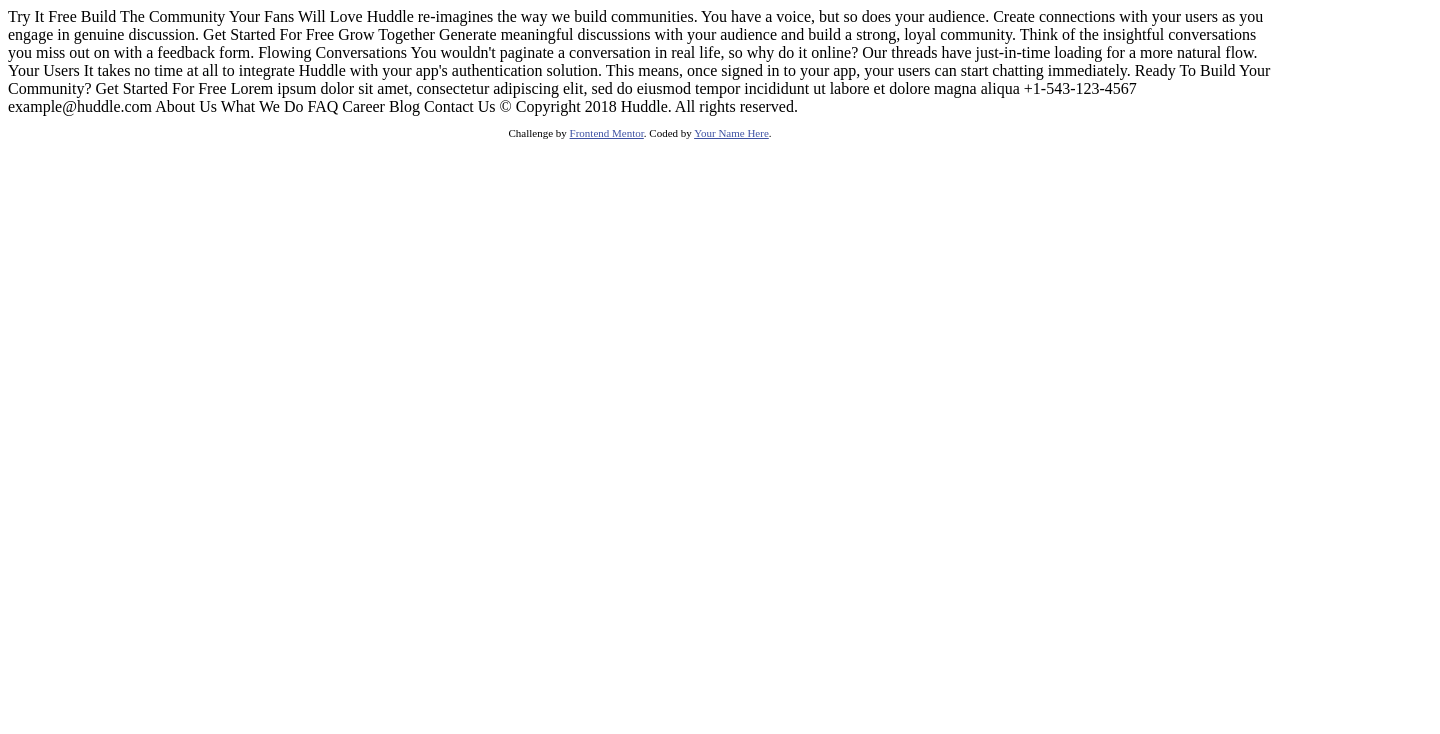
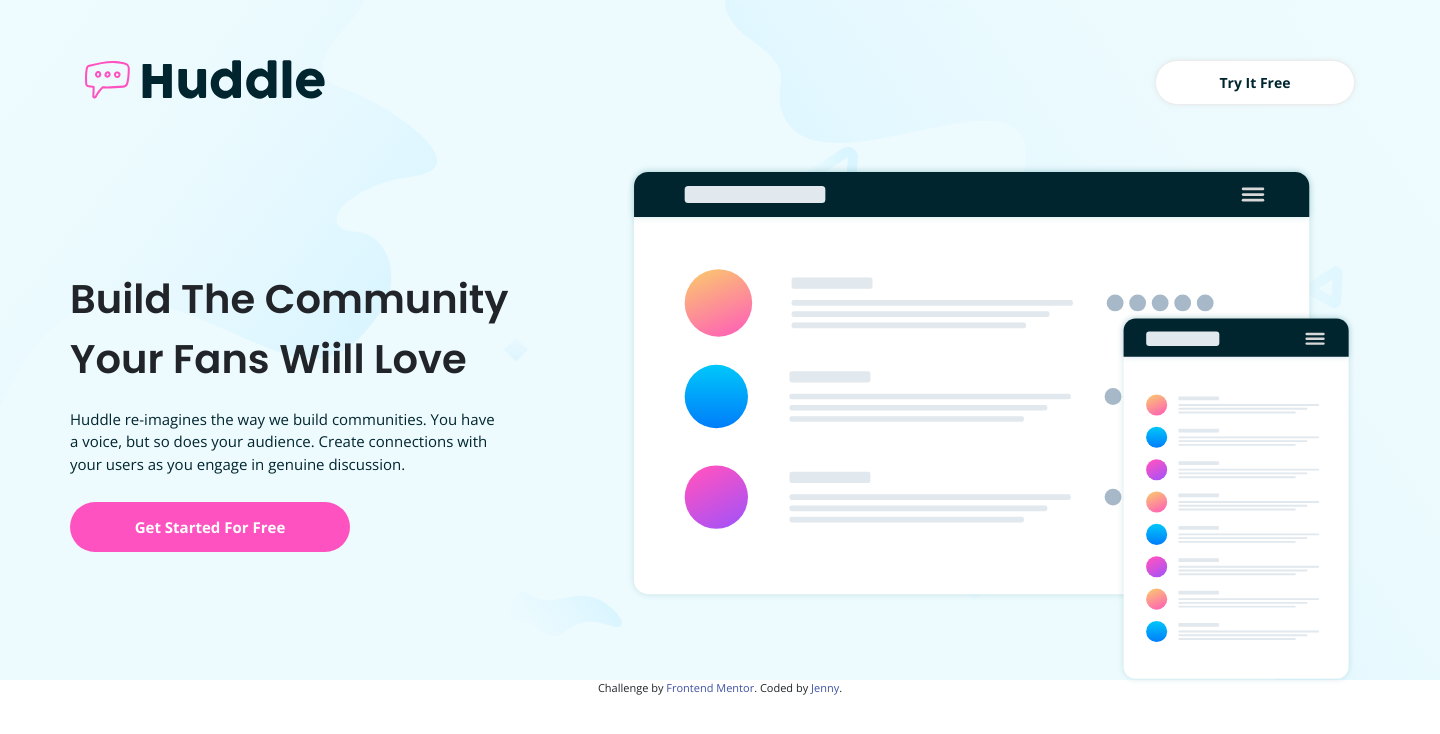
Before and after one commit to may881991/huddle, a plain HTML site: page index.html in a window 1280 px wide. Shown: the whole page, 1440 px wide, since content can reach past the window. Drawn offline with nearby package versions, Linux system fonts and the light colour scheme.

Commit message:
coded for slider and menu bar

```diff
--- a/index.html
+++ b/index.html
@@ -2,69 +2,57 @@
 <html lang="en">
 <head>
   <meta charset="UTF-8">
-  <meta name="viewport" content="width=device-width, initial-scale=1.0"> <!-- displays site properly based on user's device -->
+  <meta name="viewport" content="width=device-width, initial-scale=1, shrink-to-fit=no"><!-- displays site properly based on user's device -->
 
   <link rel="icon" type="image/png" sizes="32x32" href="./images/favicon-32x32.png">
 
   <title>Frontend Mentor | Huddle landing page with alternating feature blocks</title>
-
+  <!--font style-->
+  <link href="https://fonts.googleapis.com/css?family=Open+Sans:300,400,600,700,700i,800&display=swap" rel="stylesheet">
+  <link href="https://fonts.googleapis.com/css?family=Poppins:400,500,600,700,800&display=swap" rel="stylesheet">
   <!-- Feel free to remove these styles or customise in your own stylesheet 👍 -->
+  <link rel="stylesheet" href="https://stackpath.bootstrapcdn.com/bootstrap/4.3.1/css/bootstrap.min.css" integrity="sha384-ggOyR0iXCbMQv3Xipma34MD+dH/1fQ784/j6cY/iJTQUOhcWr7x9JvoRxT2MZw1T" crossorigin="anonymous">
+  <link rel="stylesheet" href="style.css" >
   <style>
     .attribution { font-size: 11px; text-align: center; }
     .attribution a { color: hsl(228, 45%, 44%); }
   </style>
 </head>
 <body>
-
-  Try It Free
-
-  Build The Community Your Fans Will Love
-
-  Huddle re-imagines the way we build communities. You have a voice, but so does your audience.
-  Create connections with your users as you engage in genuine discussion.
-
-  Get Started For Free
-
-  Grow Together
-
-  Generate meaningful discussions with your audience and build a strong, loyal community.
-  Think of the insightful conversations you miss out on with a feedback form.
-
-  Flowing Conversations
-
-  You wouldn't paginate a conversation in real life, so why do it online? Our threads
-  have just-in-time loading for a more natural flow.
-
-  Your Users
-
-  It takes no time at all to integrate Huddle with your app's authentication solution.
-  This means, once signed in to your app, your users can start chatting immediately.
-
-  Ready To Build Your Community?
-
-  Get Started For Free
-
-  Lorem ipsum dolor sit amet, consectetur adipiscing elit, sed do eiusmod tempor
-  incididunt ut labore et dolore magna aliqua
-
-  +1-543-123-4567
-  example@huddle.com
-
-  About Us
-  What We Do
-  FAQ
-
-  Career
-  Blog
-  Contact Us
-
-  &copy; Copyright 2018 Huddle. All rights reserved.
-
+  <div class="container-fluid"  id="top_main">
+      <div class="container">
+          <!--header-->
+      <header class="huddle_header">
+        <div class="row">
+          <div class="col-4"><img src="images/logo.svg"></div>
+          <div class="col-4"></div>
+          <div class="col-4"><button class="btn btn_try">Try It Free </button></div>
+        </div>
+      </header>
+      <main class="slider">
+        <div class="row">
+            <div class="col-5 left_text">
+              <h1>Build The Community <br> Your Fans Wiill Love </h1>
+              <p>Huddle re-imagines the way we build communities. You have a voice, but so does your audience.
+                  Create connections with your users as you engage in genuine discussion.</p>
+              <button class="btn btn_start ">Get Started For Free</button>
+            </div>
+            <div class="col-7"><img src="images/illustration-mockups.svg" alt="mockup" class="img-fluid"></div>
+        </div>
+      </main>
+    </div>
+    <!-- Content here -->
+  </div>
   <footer>
     <p class="attribution">
       Challenge by <a href="https://www.frontendmentor.io?ref=challenge" target="_blank">Frontend Mentor</a>.
-      Coded by <a href="#">Your Name Here</a>.
+      Coded by <a href="#">Jenny</a>.
     </p>
   </footer>
+
+  <!--JS libraries for bootstrap-->
+  <script src="https://code.jquery.com/jquery-3.3.1.slim.min.js" integrity="sha384-q8i/X+965DzO0rT7abK41JStQIAqVgRVzpbzo5smXKp4YfRvH+8abtTE1Pi6jizo" crossorigin="anonymous"></script>
+  <script src="https://cdnjs.cloudflare.com/ajax/libs/popper.js/1.14.7/umd/popper.min.js" integrity="sha384-UO2eT0CpHqdSJQ6hJty5KVphtPhzWj9WO1clHTMGa3JDZwrnQq4sF86dIHNDz0W1" crossorigin="anonymous"></script>
+  <script src="https://stackpath.bootstrapcdn.com/bootstrap/4.3.1/js/bootstrap.min.js" integrity="sha384-JjSmVgyd0p3pXB1rRibZUAYoIIy6OrQ6VrjIEaFf/nJGzIxFDsf4x0xIM+B07jRM" crossorigin="anonymous"></script>
 </body>
 </html>
--- /dev/null
+++ b/style.css
@@ -0,0 +1,54 @@
+body{
+    width: 1440px;
+    font-family: 'Open Sans', sans-serif;
+    margin: 0 auto;
+}
+h1,h2,h3,h4,h5,h6{
+    font-family: 'Poppins', sans-serif;
+}
+#top_main{
+    background: url(images/bg-hero-desktop.svg) no-repeat #edfbfe;
+}
+#top_main .container{
+    max-width: 1300px;
+}
+.huddle_header{
+    padding: 60px 0;
+}
+.container{
+    height: 680px;
+}
+.btn_try,.left_text p, .left_text h3{
+    color: #00252e;
+}
+.btn_try{
+    background: #ffffff;
+    border-radius: 45px;
+    float: right;
+    width: 200px;
+    height: 45px;
+    font-size: 14px;
+    font-weight: bold;
+    box-shadow: 0 0px 5px 0px #d4d3d36b;
+    border: 1px solid #ececec;
+}
+.left_text{
+    padding: 8% 0 0;
+}
+.left_text h1{
+    line-height: 1.5;
+    font-weight: 600;
+}
+.left_text p{
+    font-size: 15px;
+    padding: 2% 21% 2% 0;
+}
+.btn_start{
+    background: #fe52c0;
+    font-size: 15px;
+    font-weight: bold;
+    color: #ffffff;
+    width: 280px;
+    height: 50px;
+    border-radius: 25px;
+}
```
